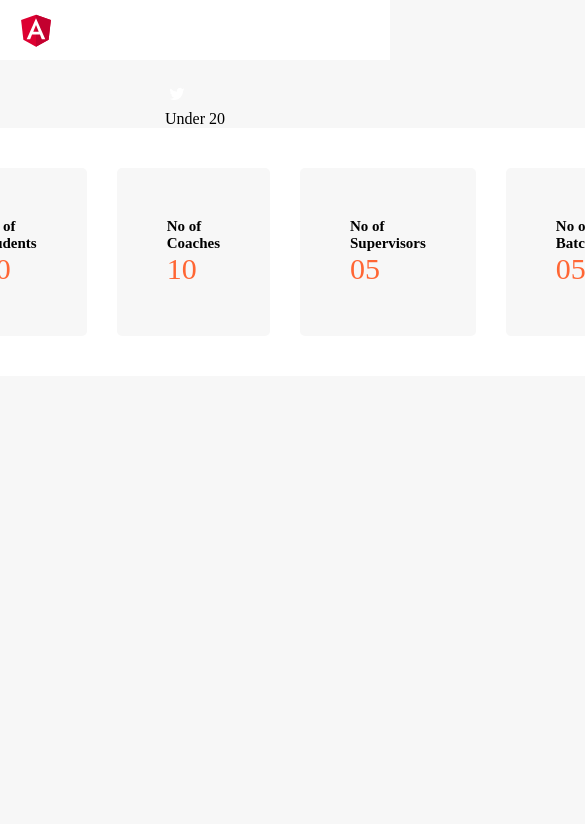
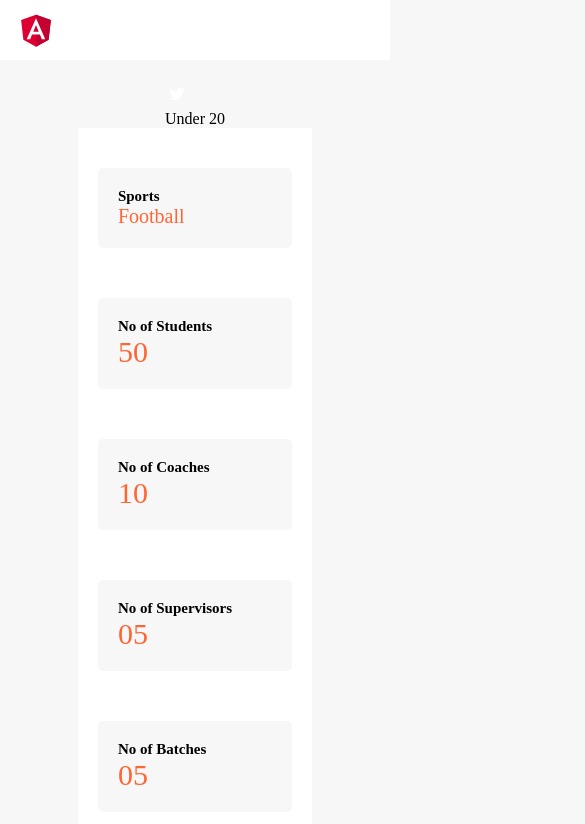
Before and after one commit to kavyanagendra/test-dartle, an Angular app: page / in a window 390 px wide. Shown: the top 824 px of the page, 585 px wide, since content can reach past the window. Built offline with nearby package versions, Linux system fonts and the light colour scheme.

Commit message:
add first component

```diff
--- a/src/app/app.component.css
+++ b/src/app/app.component.css
@@ -30,3 +30,16 @@
     color: #FF6634;
     font-size: 30px;
 }
+
+@media (max-width: 768px) {
+    .box-container {
+        flex-direction: column;
+        align-items: center;
+    }
+
+    .box {
+        width: 100%;
+        padding: 20px;
+        margin-bottom: 20px;
+    }
+}
```
